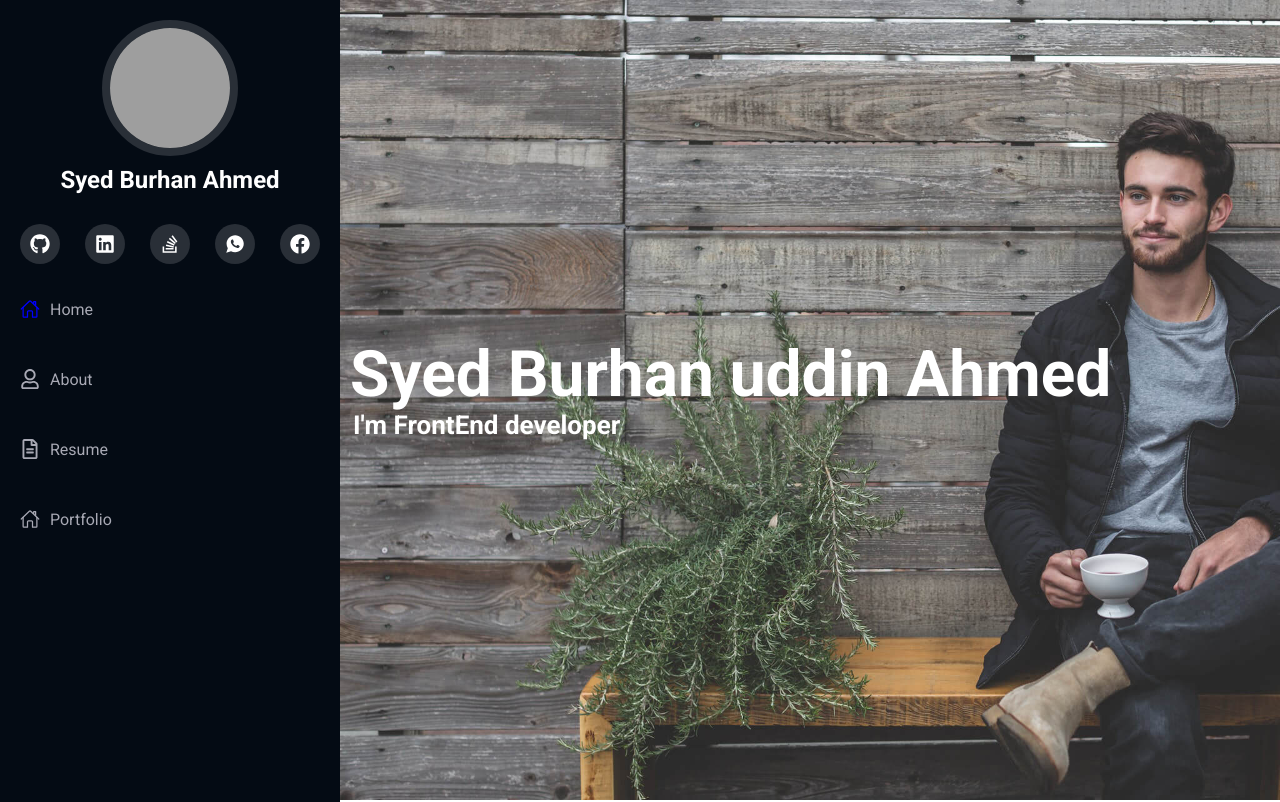
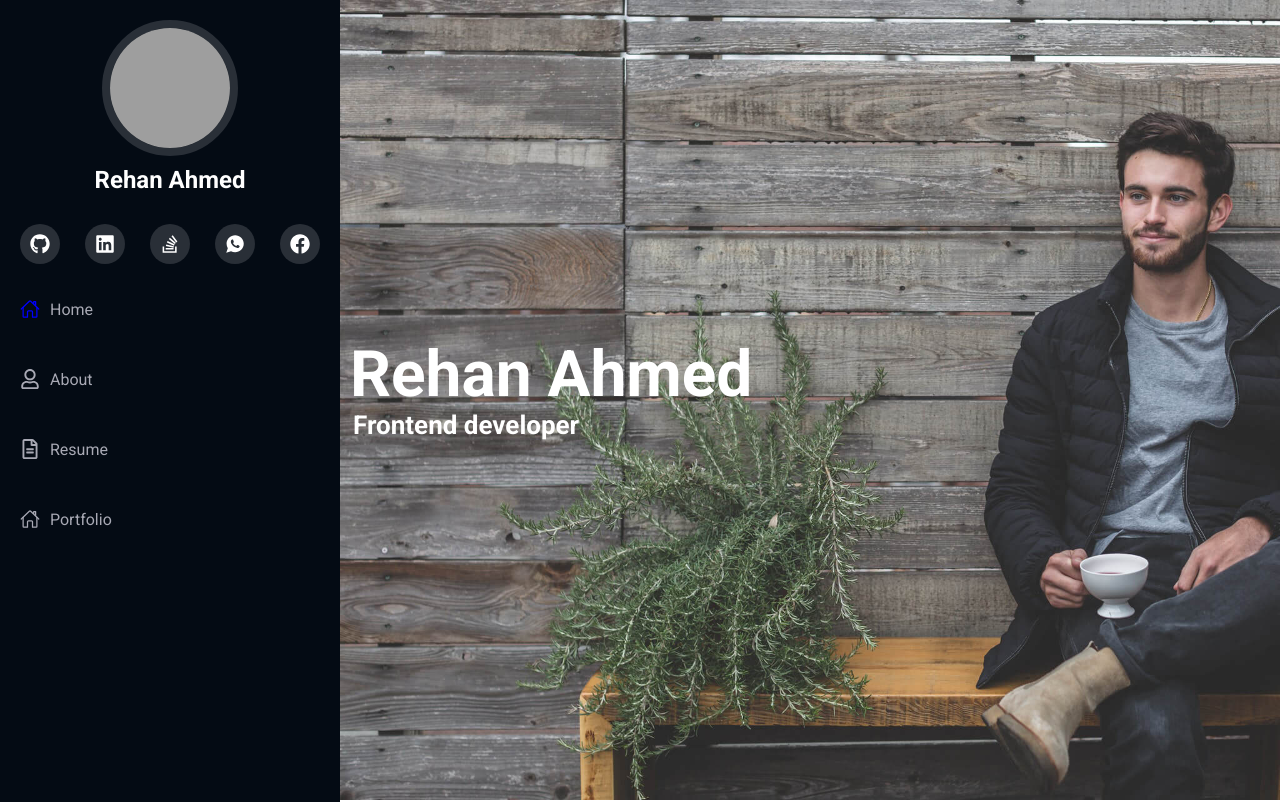
Before and after one commit to RehanAhmed-dotcom/PortfolioWeb, a React (Vite) app: page /#/ in a window 1280 px wide. Shown: the top 802 px of the page. Built offline with nearby package versions, Linux system fonts and the light colour scheme; grey boxes are pictures that could not be loaded.

Commit message:
Name changed

```diff
--- a/index.html
+++ b/index.html
@@ -4,7 +4,7 @@
     <meta charset="UTF-8" />
     <link rel="icon" type="image/svg+xml" href="/portfolio.jpeg" />
     <meta name="viewport" content="width=device-width, initial-scale=1.0" />
-    <title>Syed Burhan || Portfolio</title>
+    <title>Rehan Portfolio</title>
     <link href="https://fonts.googleapis.com" rel="preconnect" />
     <link href="https://fonts.gstatic.com" rel="preconnect" crossorigin="" />
     <link
--- a/src/Component/SideBar/index.tsx
+++ b/src/Component/SideBar/index.tsx
@@ -46,7 +46,7 @@ const SideBar: React.FC<SideBarProps> = ({ isOpen, isClose }) => {
           <img src={image} alt="img not found" className="roundImg" />
         </div>
         <div className="ProfileData">
-          <h2>Syed Burhan Ahmed</h2>
+          <h2>Rehan Ahmed</h2>
         </div>
         <div className="ProfileSocialData">
           <a
--- a/src/Screens/Home/index.tsx
+++ b/src/Screens/Home/index.tsx
@@ -2,8 +2,8 @@ const Home = () => {
   return (
     <section className="homediv" id={"Home"}>
       <div>
-        <h2>Syed Burhan uddin Ahmed</h2>
-        <h3>I'm FrontEnd developer</h3>
+        <h2>Rehan Ahmed</h2>
+        <h3>Frontend developer</h3>
       </div>
     </section>
   );
```
